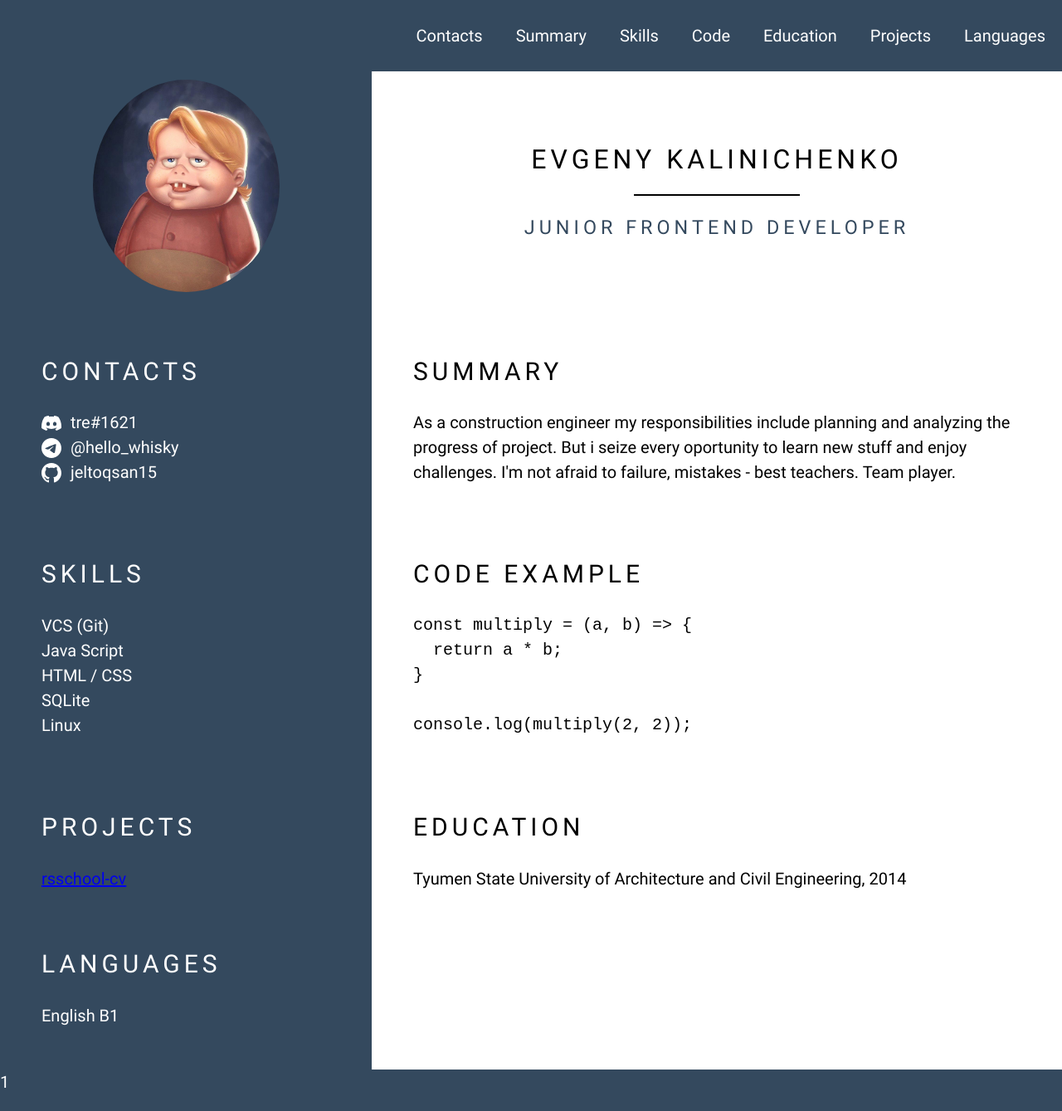
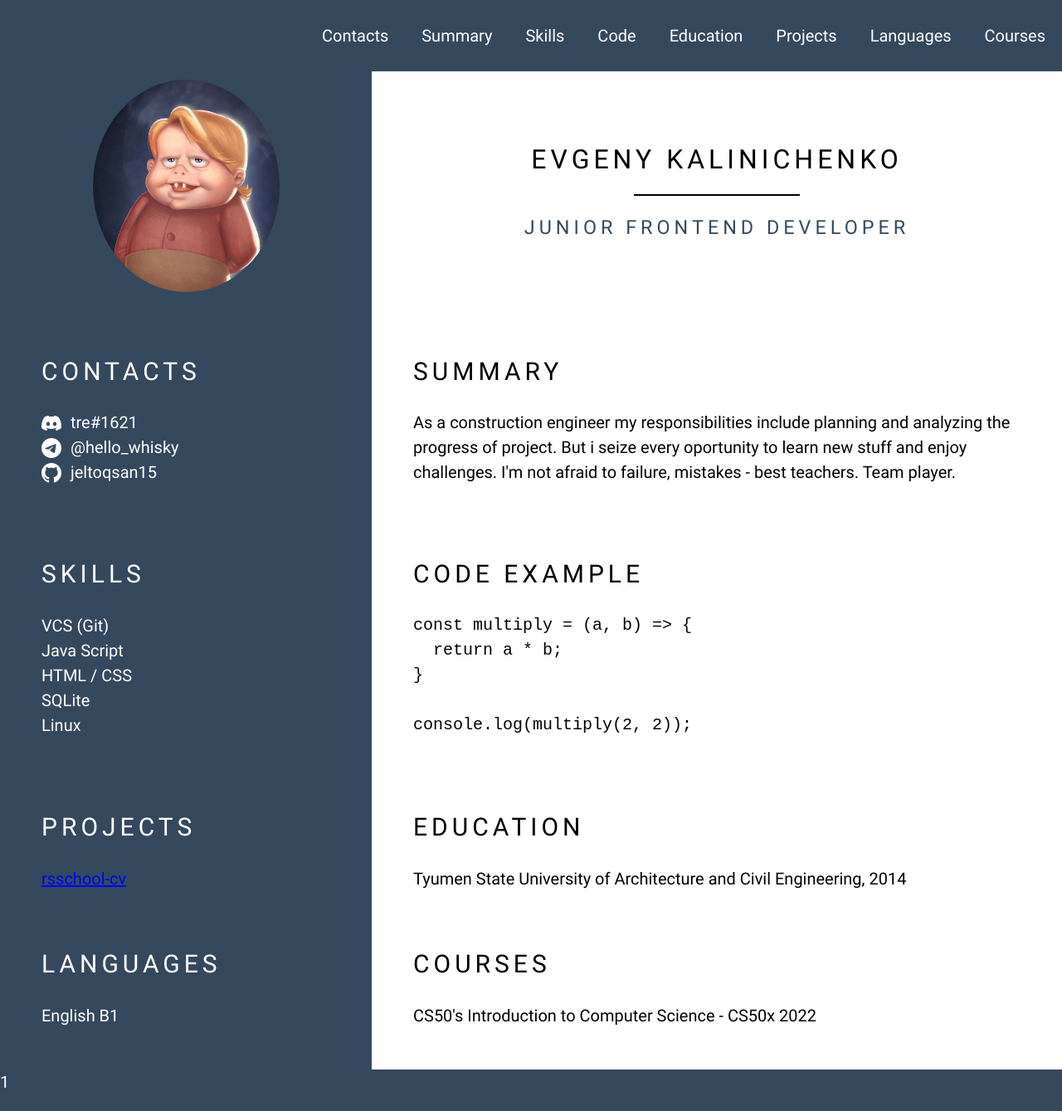
Before and after one commit to jeltoqsan15/rsschool-cv, a plain HTML site: page index.html in a window 1280 px wide. Shown: the whole page at 83% size. Drawn offline with Linux system fonts and the light colour scheme.

Commit message:
feat: add courses section to cv

```diff
--- a/index.html
+++ b/index.html
@@ -20,6 +20,7 @@
           <li class="nav-item"><a href="#education" class="nav-link">Education</a></li>
           <li class="nav-item"><a href="#projects" class="nav-link">Projects</a></li>
           <li class="nav-item"><a href="#languages" class="nav-link">Languages</a></li>
+          <li class="nav-item"><a href="#courses" class="nav-link">Courses</a></li>
         </ul>
       </nav>
     </div>
@@ -86,6 +87,12 @@ console.log(multiply(2, 2));<!--
           <li class="section-list-item">English B1</li>
         </ul></p>
       </section>
+      <section id="courses" class="section wide-section">
+        <h2 class="section-title">Courses</h2>
+        <ul class="section-list courses-list">
+          <li class="section-list-item">CS50's Introduction to Computer Science - CS50x 2022</li>
+        </ul></p>
+      </section>
     </div>
   </main>
   <footer class="footer">
```
